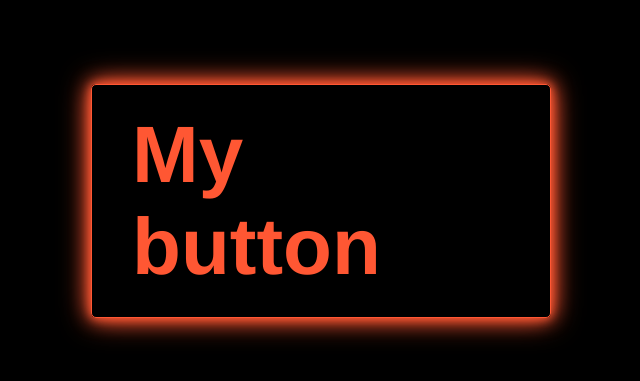
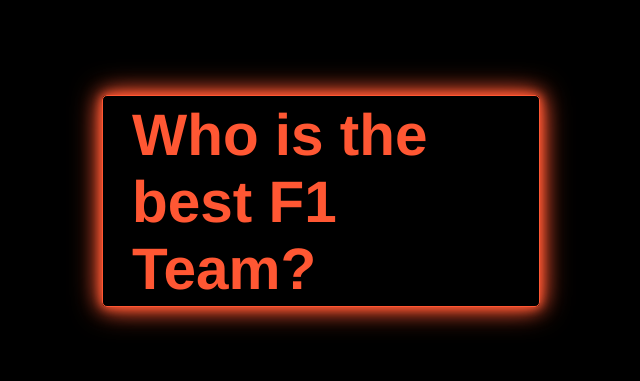
Before and after one commit to Neve-Is-Cool/CSSplayground, a plain HTML site: page index.html in a window 1280 px wide. Shown: the part 199-580 px from the top of the page, without its empty margins (319-959 px from the left). Drawn offline with Linux system fonts and the light colour scheme.

Commit message:
Saving lots
This is fun

```diff
--- a/index.html
+++ b/index.html
@@ -1,4 +1,4 @@
-<a href="http://127.0.0.1:3000/First Website">My button</a>
+<a href="http://127.0.0.1:3000/First Website">Who is the best F1 Team?</a>
 
 
 
@@ -36,7 +36,7 @@
 0px 0px 30px rgba(255,87,51,1);
 width: 10cm;
 height: 4cm;
-font-size: 5em;
+font-size: 3.654em;
 display: flex;
 justify-content: center;
 align-items: center
```
Also changed, not shown: Cars.jpg (added), Charles and Carlos waving.webp (added), Charles and carlos hug.jpg (added), Charlos on bouncy things.avif (added), Charlos with hats.jpg (added), Ferrari-logo.png (deleted), Pit.webp (added), Screenshot 2023-10-30 195721.png (added), Trophies.jpg (added), ferrari-logo-illustration.jpg (added), 2 other files.
